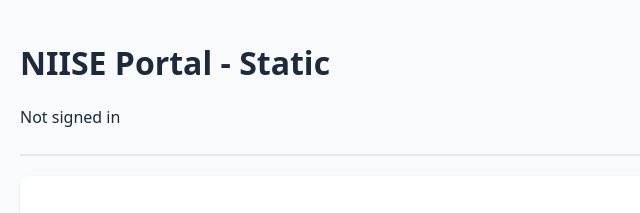
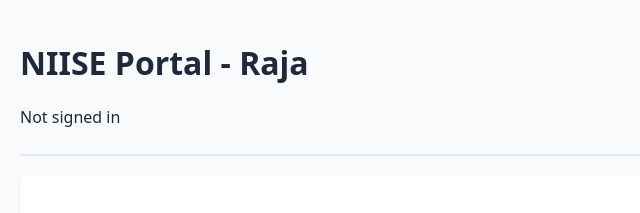
Before and after one commit to isk6708/springboot-series, a plain HTML site: page niise-demo/src/main/resources/static/index.html in a window 1280 px wide. Shown: the top 213 px of the page, 0-640 px from the left. Drawn offline with Linux system fonts and the light colour scheme.

```diff
--- a/niise-demo/src/main/resources/static/index.html
+++ b/niise-demo/src/main/resources/static/index.html
@@ -34,7 +34,7 @@
 
     <header>
         <div>
-            <h1>NIISE Portal - Static</h1>
+            <h1>NIISE Portal - Raja</h1>
             <p id="session-label">Not signed in</p>
         </div>
         <div id="protected-menu" hidden>
```
Also changed, not shown: 1 other file.
